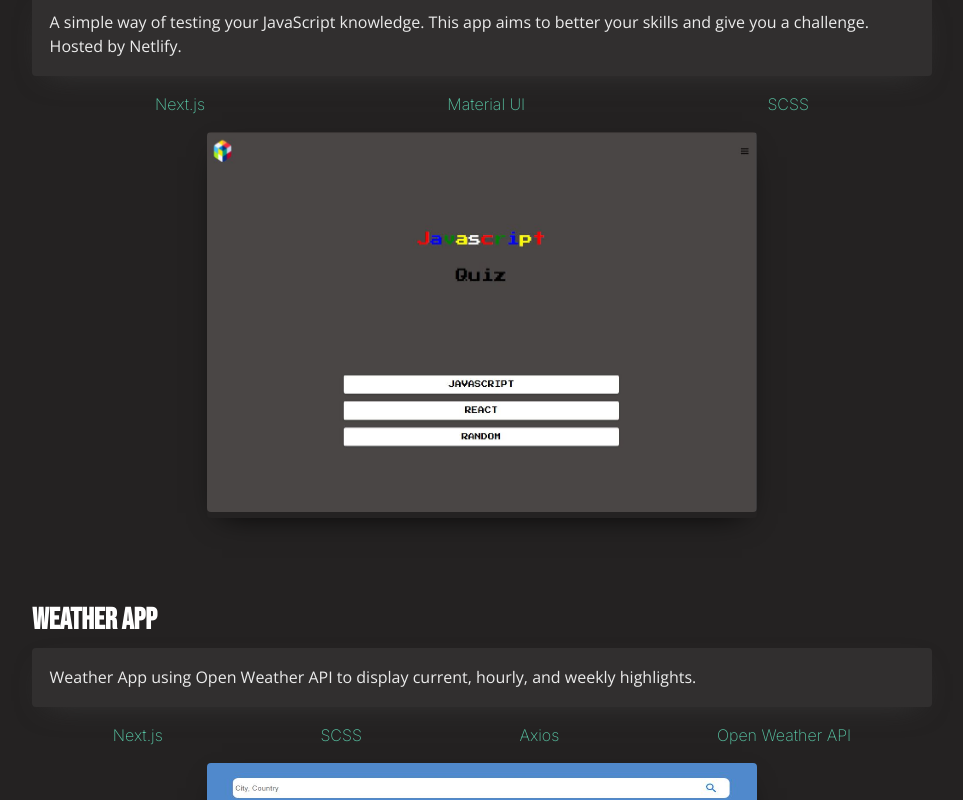
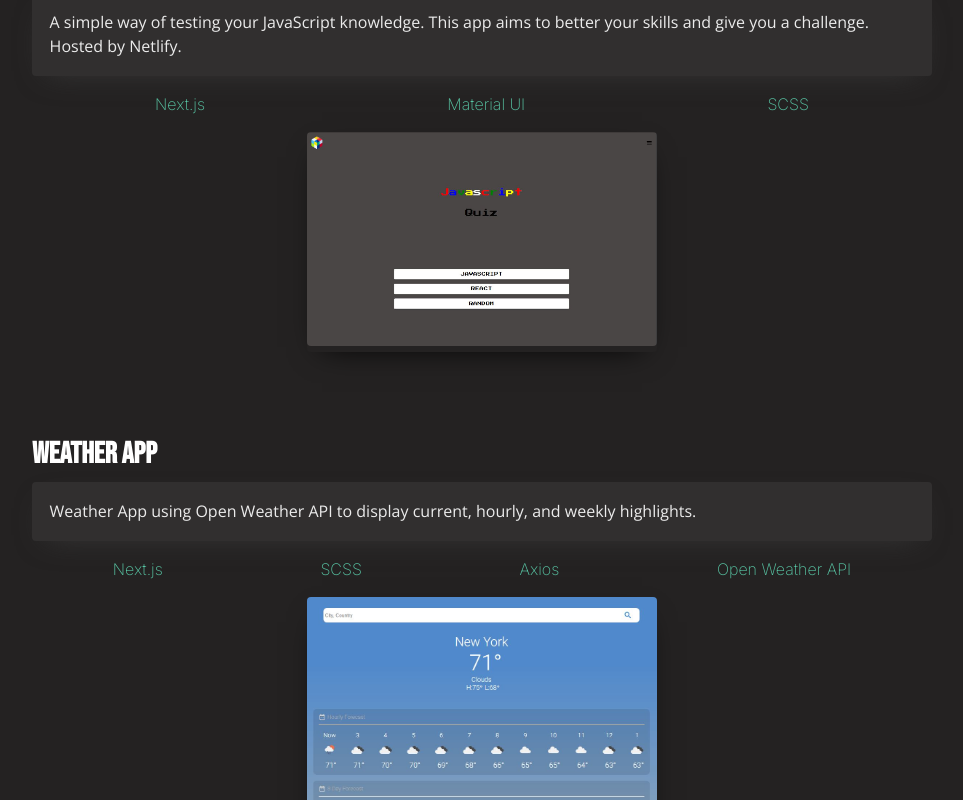
Before and after one commit to arniehayes/Arnie-Hayes-Portfolio, a Next.js app: page / in a window 1280 px wide. Shown: the part 880-1680 px from the top of the page, without its empty margins (158-1121 px from the left). Built offline with nearby package versions, Linux system fonts and the light colour scheme.

Commit message:
next/image bug fix with netlify

```diff
--- a/components/MainPage/Body/Projects/ProjectItem.js
+++ b/components/MainPage/Body/Projects/ProjectItem.js
@@ -23,7 +23,7 @@
               target="_blank"
               rel="noopener noreferrer"
             >
-              <Image className={style.project_image} src={"/" + img_path} alt={img_name} width={550} height={380}/>
+              <img className={style.project_image} src={"/" + img_path} alt={img_name} width="550px" height="380px"/>
             </a>
           </div>
         </div>
```
